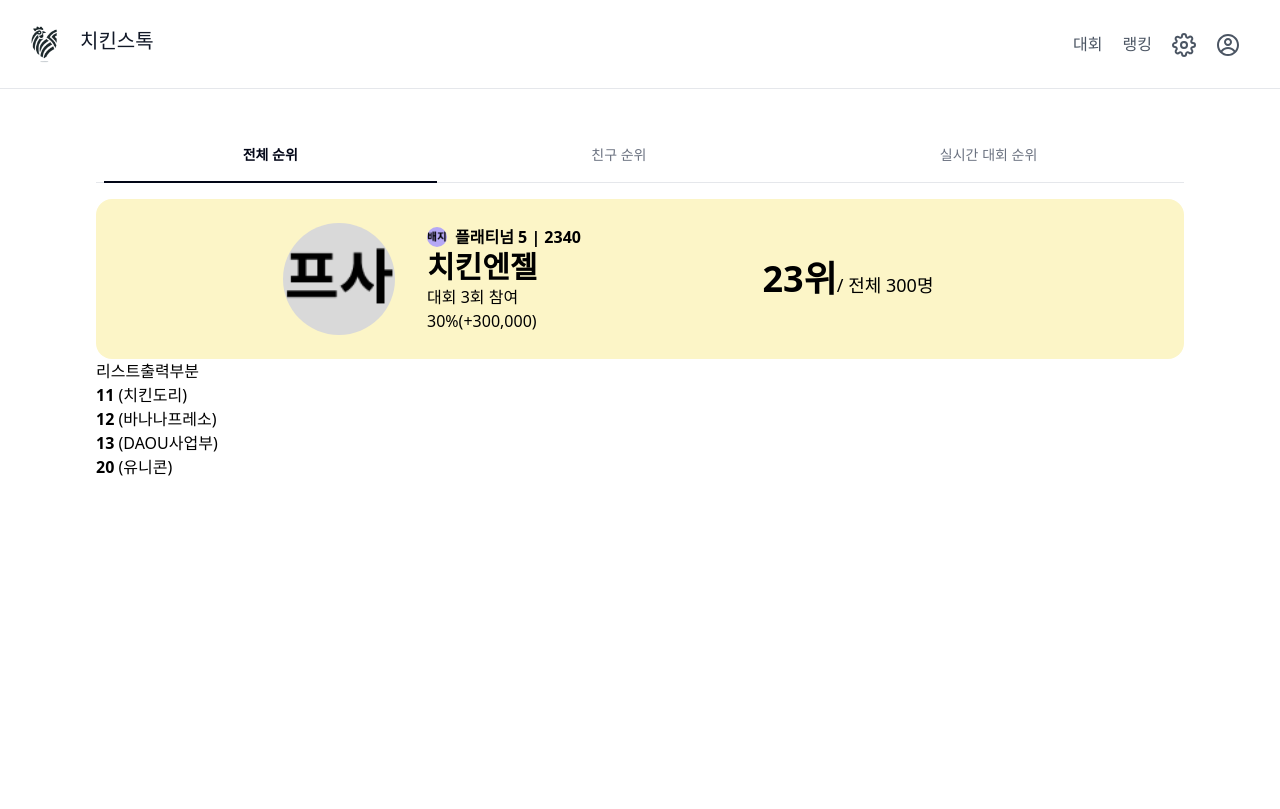
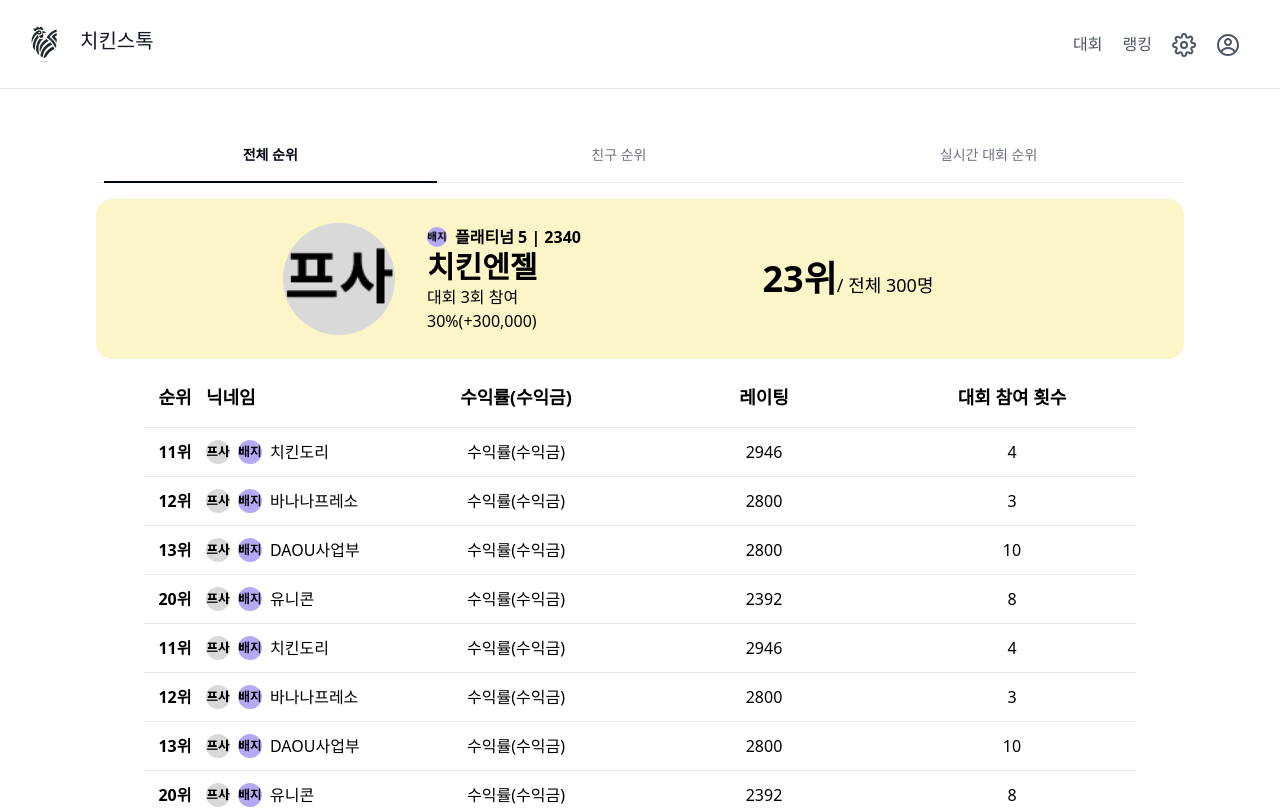
Before and after one commit to ChickenStock-2024/FrontEnd, a React (Vite) app: page /ranking in a window 1280 px wide. Shown: the top 809 px of the page. Built offline with nearby package versions, Linux system fonts and the light colour scheme.

Commit message:
Feat: 랭킹 리스트 레이아웃 완성

```diff
--- a/src/components/Home/HomeBottom.jsx
+++ b/src/components/Home/HomeBottom.jsx
@@ -3,13 +3,13 @@ import financialImg from "./../../assets/financial_illustration.png";
 
 const HomeBottom = () => {
   return (
-    <div className="bg-gray-100 flex flex-row justify-between px-56 py-10 h-full">
-      <div className="w-72">
-        <img src={financialImg} alt="financial image" />
+    <div className="bg-gray-100 flex justify-between px-56 py-10">
+      <div className="flex-1">
+        <img src={financialImg} alt="financial image" className="min-w-60" />
       </div>
-      <div className="w-1/2 content-center">
-        <h2 className="text-2xl font-bold mb-5">
-          재미있는 모의주식투자 치킨스톡{" "}
+      <div className="flex-1 content-center">
+        <h2 className="text-2xl font-bold mb-5 min-w-max">
+          재미있는 모의주식투자 치킨스톡
         </h2>
         <p>
           서비스 소개 서비스 소개 서비스 소개 서비스 소개 서비스 소개 서비스
--- a/src/components/Home/HomeCenter.jsx
+++ b/src/components/Home/HomeCenter.jsx
@@ -15,7 +15,7 @@ const HomeCenter = () => {
   };
 
   return (
-    <div className="px-72 py-20 min-w-min">
+    <div className="px-72 py-20 min-w-max">
       <div className="my-5">
         <div className="text-xl font-bold">{contestInfo.title} 진행 중</div>
         <div>지금 바로 로그인 후 참여하세요.</div>
--- a/src/components/Ranking/NowRanking.jsx
+++ b/src/components/Ranking/NowRanking.jsx
@@ -3,13 +3,23 @@ import RankingProfile from "./RankingProfile";
 import RankingList from "./RankingList";
 
 const NowRanking = () => {
+  const memberList = [
+    {
+      member_id: 1,
+      rank: "11",
+      nickname: "치킨도리",
+      sum: "2948476",
+      rating: "2946",
+      competition_count: "4",
+    },
+  ];
   const memberListLength = 60;
   return (
     <div>
       {/* 여기서 현재 대회 랭킹 api호출 */}
       {/* 현재 대회 리스트의 길이 넘겨주기 */}
       <RankingProfile parameter={`참여자 ${memberListLength}`} />
-      {/* <RankingList /> */}
+      <RankingList memberList={memberList} />
     </div>
   );
 };
--- a/src/components/Ranking/RankingList.jsx
+++ b/src/components/Ranking/RankingList.jsx
@@ -1,9 +1,22 @@
 import React from "react";
+import profileImage from "../../assets/userProfileImage_쑤.png";
+import userTeerBadge from "../../assets/userTeerBadge.png";
 
 function EachRanking({ user }) {
   return (
-    <div>
-      <b>{user.rank}</b> <span>({user.nickname})</span>
+    <div className="grid grid-cols-4 text-center py-3">
+      <div className="grid grid-cols-4">
+        <div className="font-bold">{user.rank}위</div>
+        {/* 이 부분을 클릭했을 때 각 프로필로 라우팅 되어야 함 */}
+        <div className="col-span-3 text-left flex gap-2 items-center">
+          <img src={profileImage} alt="" className="rounded-full w-6 h-6" />
+          <img src={userTeerBadge} alt="" className="rounded-full w-6 h-6" />
+          <div>{user.nickname}</div>
+        </div>
+      </div>
+      <div>수익률(수익금)</div>
+      <div>{user.rating}</div>
+      <div>{user.competition_count}</div>
     </div>
   );
 }
@@ -12,11 +25,22 @@ const RankingList = ({ memberList }) => {
   console.log(memberList);
 
   return (
-    <div>
-      리스트출력부분
+    <div className="mx-12">
+      {/* 랭킹 리스트 label -> 글씨 크게, 볼드, 마진*/}
+      <div className="grid grid-cols-4 text-center text-lg font-bold py-4 mt-2">
+        <div className="grid grid-cols-4">
+          <div>순위</div>
+          <div className="col-span-3 text-left">닉네임</div>
+        </div>
+        <div>수익률(수익금)</div>
+        <div>레이팅</div>
+        <div>대회 참여 횟수</div>
+      </div>
+      <hr />
       {memberList.map((user, index) => (
         <div key={index}>
           <EachRanking user={user} />
+          <hr />
         </div>
       ))}
     </div>
--- a/src/components/Ranking/RivalRanking.jsx
+++ b/src/components/Ranking/RivalRanking.jsx
@@ -3,13 +3,63 @@ import RankingProfile from "./RankingProfile";
 import RankingList from "./RankingList";
 
 const RivalRanking = () => {
+  const memberList = [
+    {
+      member_id: 1,
+      rank: "11",
+      nickname: "치킨도리",
+      sum: "2948476",
+      rating: "2946",
+      competition_count: "4",
+    },
+    {
+      member_id: 5,
+      rank: "12",
+      nickname: "바나나프레소",
+      sum: "8743029",
+      rating: "2800",
+      competition_count: "3",
+    },
+    {
+      member_id: 3,
+      rank: "13",
+      nickname: "DAOU사업부",
+      sum: "1646352",
+      rating: "2800",
+      competition_count: "10",
+    },
+    {
+      member_id: 8,
+      rank: "20",
+      nickname: "유니콘",
+      sum: "4538296",
+      rating: "2392",
+      competition_count: "8",
+    },
+    {
+      member_id: 1,
+      rank: "11",
+      nickname: "치킨도리",
+      sum: "2948476",
+      rating: "2946",
+      competition_count: "4",
+    },
+    {
+      member_id: 5,
+      rank: "12",
+      nickname: "바나나프레소",
+      sum: "8743029",
+      rating: "2800",
+      competition_count: "3",
+    },
+  ];
   const memberListLength = 100;
   return (
     <div>
       {/* 여기서 친구 랭킹 api호출 */}
       {/* 친구 리스트의 길이 넘겨주기 */}
       <RankingProfile parameter={`친구 ${memberListLength}`} />
-      {/* <RankingList /> */}
+      <RankingList memberList={memberList} />
     </div>
   );
 };
--- a/src/components/Ranking/TotalRanking.jsx
+++ b/src/components/Ranking/TotalRanking.jsx
@@ -36,10 +36,138 @@ const TotalRanking = () => {
       rating: "2392",
       competition_count: "8",
     },
+    {
+      member_id: 1,
+      rank: "11",
+      nickname: "치킨도리",
+      sum: "2948476",
+      rating: "2946",
+      competition_count: "4",
+    },
+    {
+      member_id: 5,
+      rank: "12",
+      nickname: "바나나프레소",
+      sum: "8743029",
+      rating: "2800",
+      competition_count: "3",
+    },
+    {
+      member_id: 3,
+      rank: "13",
+      nickname: "DAOU사업부",
+      sum: "1646352",
+      rating: "2800",
+      competition_count: "10",
+    },
+    {
+      member_id: 8,
+      rank: "20",
+      nickname: "유니콘",
+      sum: "4538296",
+      rating: "2392",
+      competition_count: "8",
+    },
+    {
+      member_id: 1,
+      rank: "11",
+      nickname: "치킨도리",
+      sum: "2948476",
+      rating: "2946",
+      competition_count: "4",
+    },
+    {
+      member_id: 5,
+      rank: "12",
+      nickname: "바나나프레소",
+      sum: "8743029",
+      rating: "2800",
+      competition_count: "3",
+    },
+    {
+      member_id: 3,
+      rank: "13",
+      nickname: "DAOU사업부",
+      sum: "1646352",
+      rating: "2800",
+      competition_count: "10",
+    },
+    {
+      member_id: 8,
+      rank: "20",
+      nickname: "유니콘",
+      sum: "4538296",
+      rating: "2392",
+      competition_count: "8",
+    },
+    {
+      member_id: 1,
+      rank: "11",
+      nickname: "치킨도리",
+      sum: "2948476",
+      rating: "2946",
+      competition_count: "4",
+    },
+    {
+      member_id: 5,
+      rank: "12",
+      nickname: "바나나프레소",
+      sum: "8743029",
+      rating: "2800",
+      competition_count: "3",
+    },
+    {
+      member_id: 3,
+      rank: "13",
+      nickname: "DAOU사업부",
+      sum: "1646352",
+      rating: "2800",
+      competition_count: "10",
+    },
+    {
+      member_id: 8,
+      rank: "20",
+      nickname: "유니콘",
+      sum: "4538296",
+      rating: "2392",
+      competition_count: "8",
+    },
+    {
+      member_id: 1,
+      rank: "11",
+      nickname: "치킨도리",
+      sum: "2948476",
+      rating: "2946",
+      competition_count: "4",
+    },
+    {
+      member_id: 5,
+      rank: "12",
+      nickname: "바나나프레소",
+      sum: "8743029",
+      rating: "2800",
+      competition_count: "3",
+    },
+    {
+      member_id: 3,
+      rank: "13",
+      nickname: "DAOU사업부",
+      sum: "1646352",
+      rating: "2800",
+      competition_count: "10",
+    },
+    {
+      member_id: 8,
+      rank: "20",
+      nickname: "유니콘",
+      sum: "4538296",
+      rating: "2392",
+      competition_count: "8",
+    },
   ];
   const memberListLength = 300;
   return (
-    <div>
+    <div className="min-w-max">
       {/* 여기서 전체 랭킹 api호출 */}
       {/* 전체 리스트의 길이 넘겨주기 */}
       <RankingProfile parameter={`전체 ${memberListLength}`} />
--- a/src/pages/Ranking.jsx
+++ b/src/pages/Ranking.jsx
@@ -25,7 +25,7 @@ const Ranking = () => {
   };
 
   return (
-    <div className="mt-10 mx-24">
+    <div className="mt-10 mx-24 mb-24">
       <RankingTabs getActiveTabOption={getActiveTabOption} />
       {SelectedRanking(activeTabOption)}
     </div>
```
